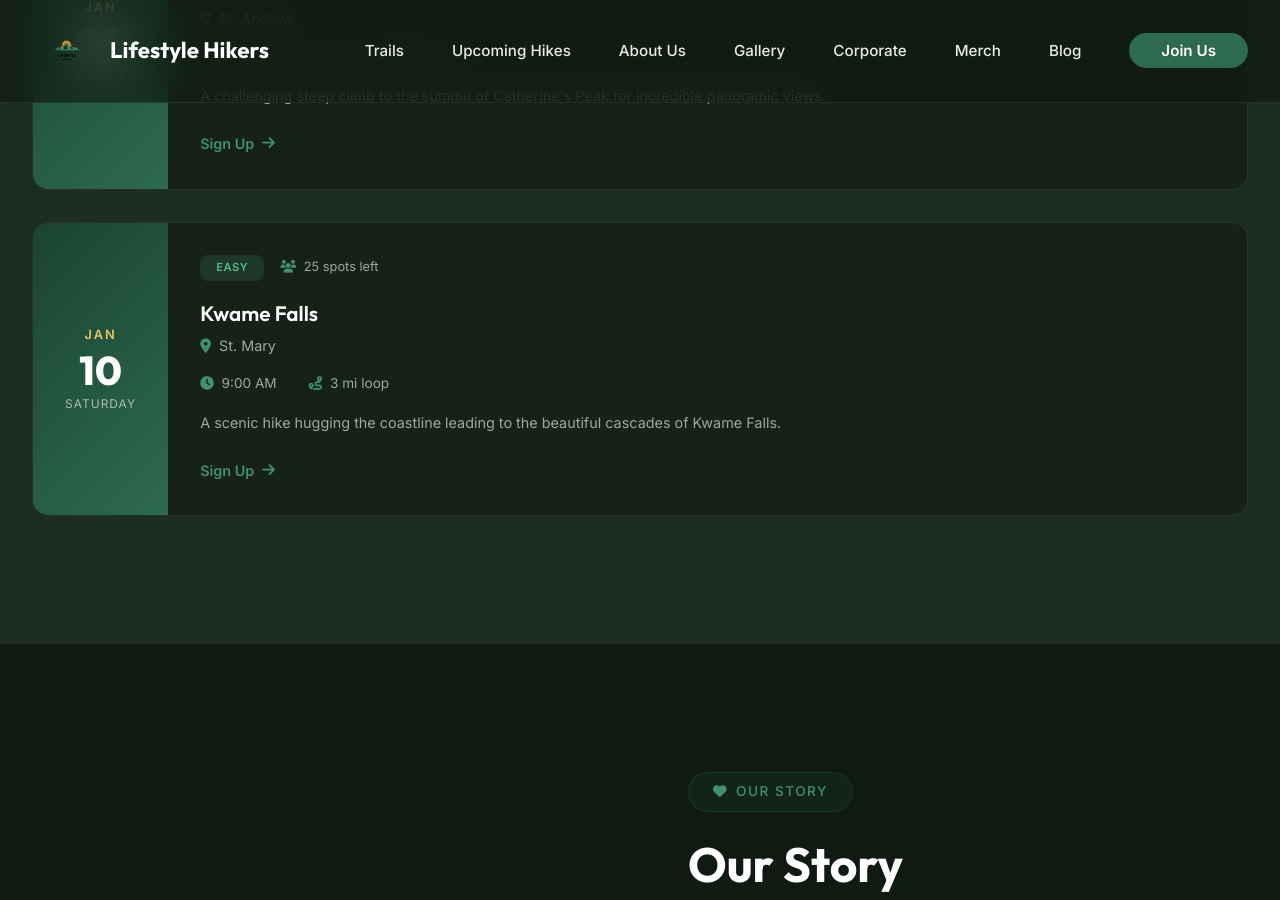
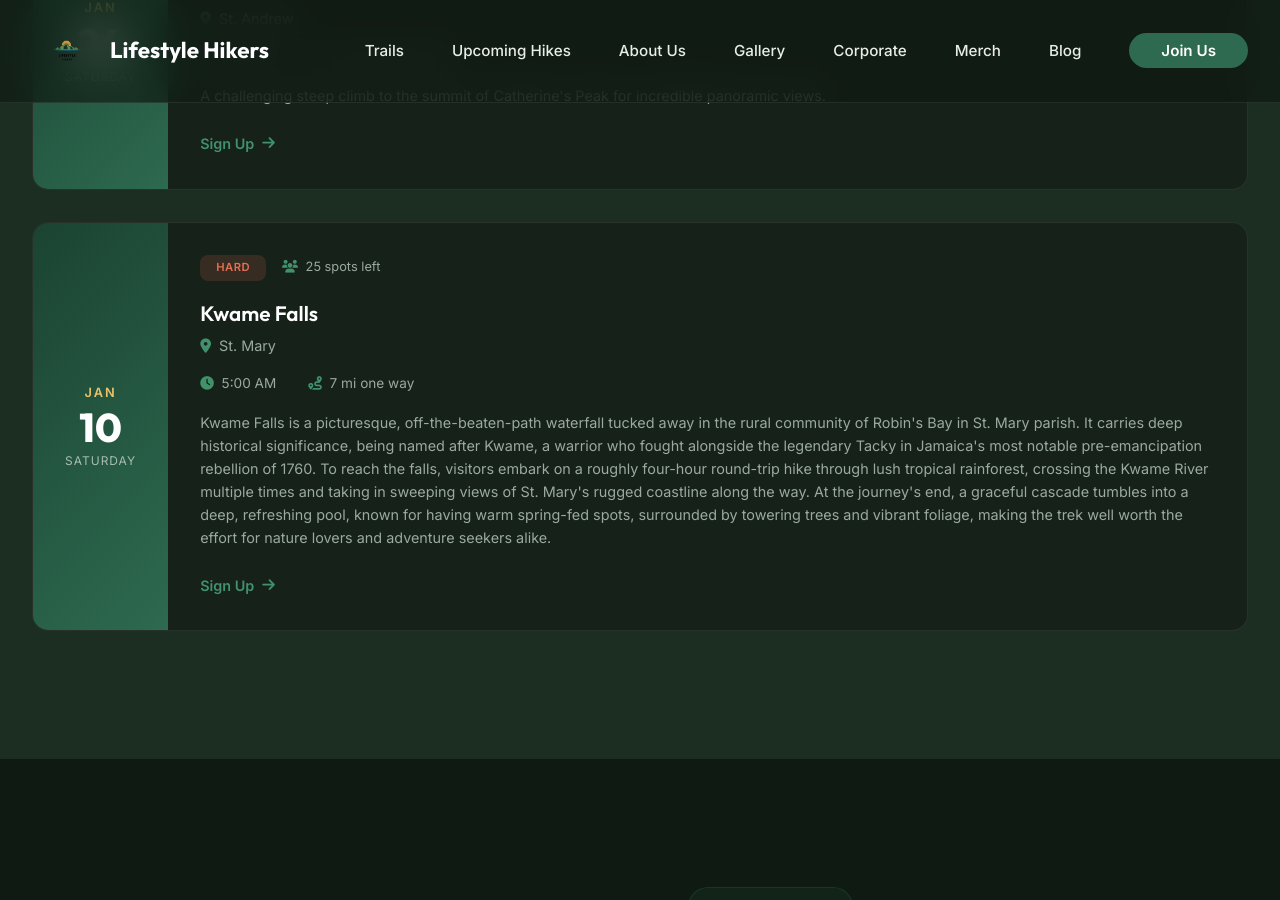
Before and after one commit to willylondon/lifestyle-hikers, a Jekyll site: the page built from index.html, in a window 1280 px wide and 900 px high, scrolled down 5072 px. Built offline with Jekyll 4.4.1, drawn with Linux system fonts in a browser that asks for light colours.

Commit message:
Update 🥾 Upcoming Hikes “upcoming_hikes”

```diff
--- a/_data/events.yml
+++ b/_data/events.yml
@@ -1,38 +1,50 @@
 items:
-  - name: "Fallen Edge-Stony Hill"
-    location: "St. Andrew"
-    date: "2026-02-21"
-    time: "7:00 AM — Meet at Trailhead"
+  - name: Fallen Edge-Stony Hill
+    location: St. Andrew
+    date: 2026-02-21
+    time: 7:00 AM — Meet at Trailhead
     spots: 15
-    distance: "3 mi loop"
-    difficulty: "moderate"
-    description: "A beautiful past hike through Fallen Edge-Stony Hill."
-  - name: "Nonsuch Falls"
-    location: "Portland"
-    date: "2026-02-07"
-    time: "8:00 AM"
+    distance: 3 mi loop
+    difficulty: moderate
+    description: A beautiful past hike through Fallen Edge-Stony Hill.
+  - name: Nonsuch Falls
+    location: Portland
+    date: 2026-02-07
+    time: 8:00 AM
     spots: 20
-    distance: "2.5 mi round trip"
-    difficulty: "moderate"
-    description: "An adventurous past hike to the stunning Nonsuch Falls."
-  - name: "Catherine's Peak"
-    location: "St. Andrew"
-    date: "2026-01-24"
-    time: "6:30 AM"
+    distance: 2.5 mi round trip
+    difficulty: moderate
+    description: An adventurous past hike to the stunning Nonsuch Falls.
+  - name: Catherine's Peak
+    location: St. Andrew
+    date: 2026-01-24
+    time: 6:30 AM
     spots: 12
-    distance: "4 mi out-and-back"
-    difficulty: "hard"
-    description: "A challenging steep climb to the summit of Catherine's Peak for incredible panoramic views."
-  - name: "Kwame Falls"
-    location: "St. Mary"
-    date: "2026-01-10"
-    time: "9:00 AM"
+    distance: 4 mi out-and-back
+    difficulty: hard
+    description: A challenging steep climb to the summit of Catherine's Peak for
+      incredible panoramic views.
+  - name: Kwame Falls
+    location: St. Mary
+    date: 2026-01-10
+    time: 5:00 AM
     spots: 25
-    distance: "3 mi loop"
-    difficulty: "easy"
-    description: "A scenic hike hugging the coastline leading to the beautiful cascades of Kwame Falls."
+    distance: 7 mi one way
+    difficulty: hard
+    description: Kwame Falls is a picturesque, off-the-beaten-path waterfall tucked
+      away in the rural community of Robin's Bay in St. Mary parish. It carries
+      deep historical significance, being named after Kwame, a warrior who
+      fought alongside the legendary Tacky in Jamaica's most notable
+      pre-emancipation rebellion of 1760. To reach the falls, visitors embark on
+      a roughly four-hour round-trip hike through lush tropical rainforest,
+      crossing the Kwame River multiple times and taking in sweeping views of
+      St. Mary's rugged coastline along the way. At the journey's end, a
+      graceful cascade tumbles into a deep, refreshing pool, known for having
+      warm spring-fed spots, surrounded by towering trees and vibrant foliage,
+      making the trek well worth the effort for nature lovers and adventure
+      seekers alike.
   - name: Cinchona Botanical Gardens
-    date: "2026-03-07"
+    date: 2026-03-07
     time: 5:00 AM- Flow Head Office Parking Lot ,Half Way Tree Road
     spots: 1
     location: East Rural St. Andrew ( Blue Mountains)
```
